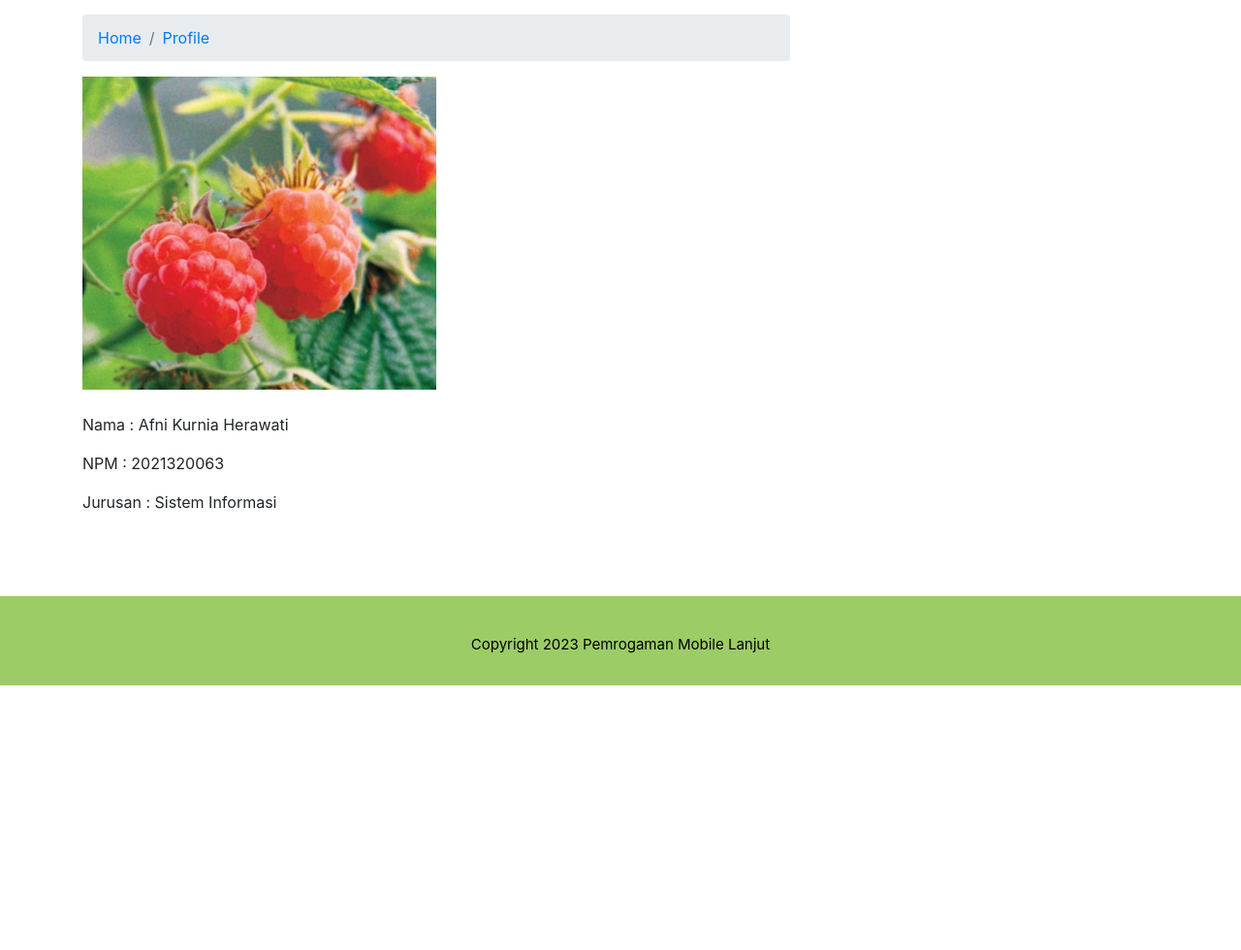
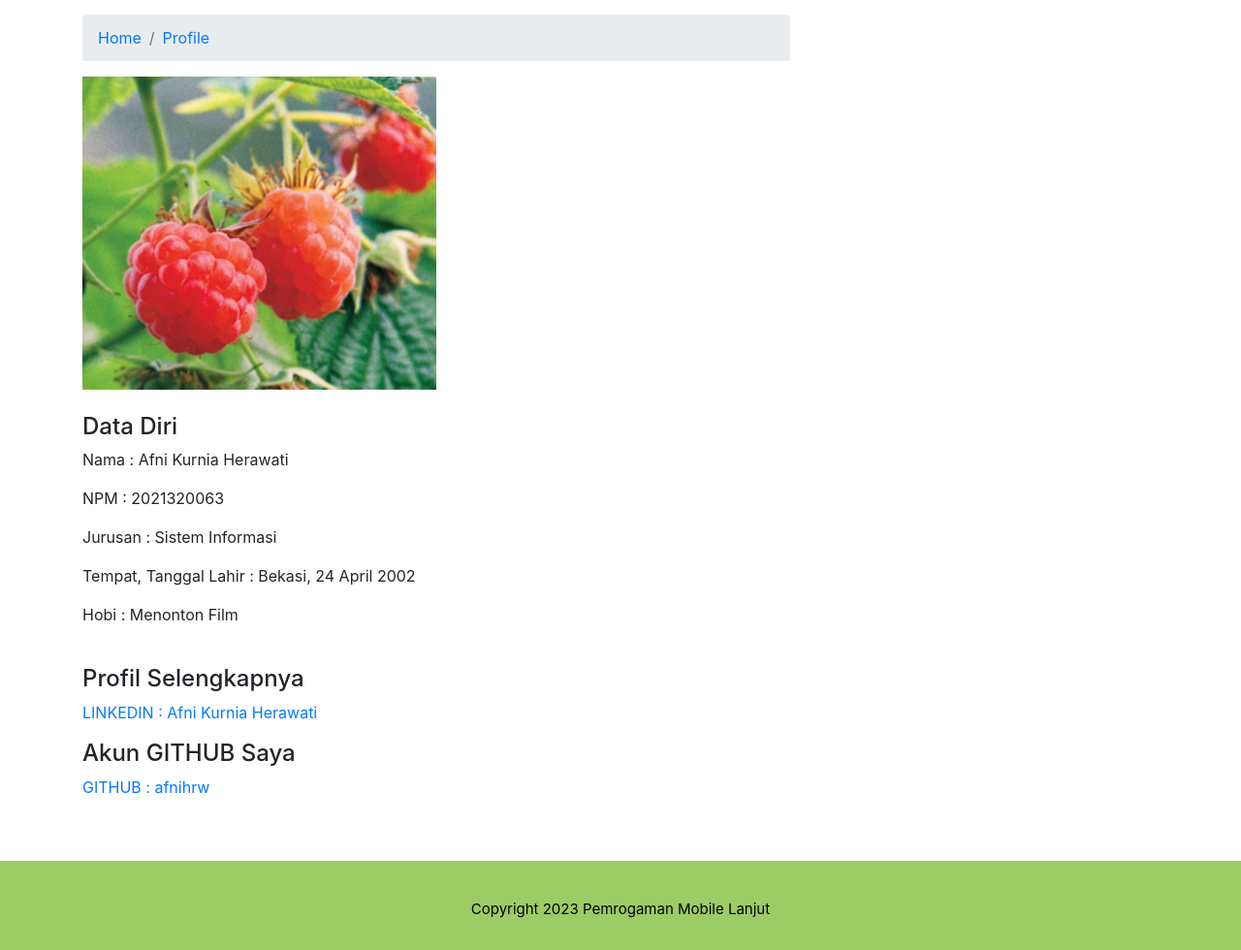
Before and after one commit to afnihrw/Blog-Ku-Sederhana-dengan-HTML-dan-Boostrap, a plain HTML site: page profile.html in a window 1280 px wide. Shown: the part 93-1073 px from the top of the page at 97% size. Before the commit the page ends 800 px from the top, so only its background shows below. Drawn offline with nearby package versions, Linux system fonts and the light colour scheme.

Commit message:
Add files via upload

```diff
--- a/profile.html
+++ b/profile.html
@@ -54,9 +54,19 @@
 
                     <div class="content">
 
+                        <h4>Data Diri</h4>
                         <p>Nama : Afni Kurnia Herawati</p>
                         <p>NPM : 2021320063</p>
                         <p>Jurusan : Sistem Informasi</p>
+                        <p>Tempat, Tanggal Lahir  : Bekasi, 24 April 2002</p>
+                        <p>Hobi                   : Menonton Film</p>
+
+                        <br>
+                        <h4>Profil Selengkapnya</h4>
+                        <p><a href="https://www.linkedin.com/in/afni-kurnia-herawati-a91ba3265/" >LINKEDIN : Afni Kurnia Herawati</a></p>
+
+                        <h4>Akun GITHUB Saya</h4>
+                        <p><a href="https://github.com/afnihrw" >GITHUB : afnihrw</a></p>
                         <br>
 
                     </div>
@@ -80,7 +90,7 @@
 	background-color: #9CCC65;
 	padding: 15px;
     margin-bottom: 0px;
-    position: fixed;
+    position: relative;
     bottom: 0;
     width: 100%;
 
```
